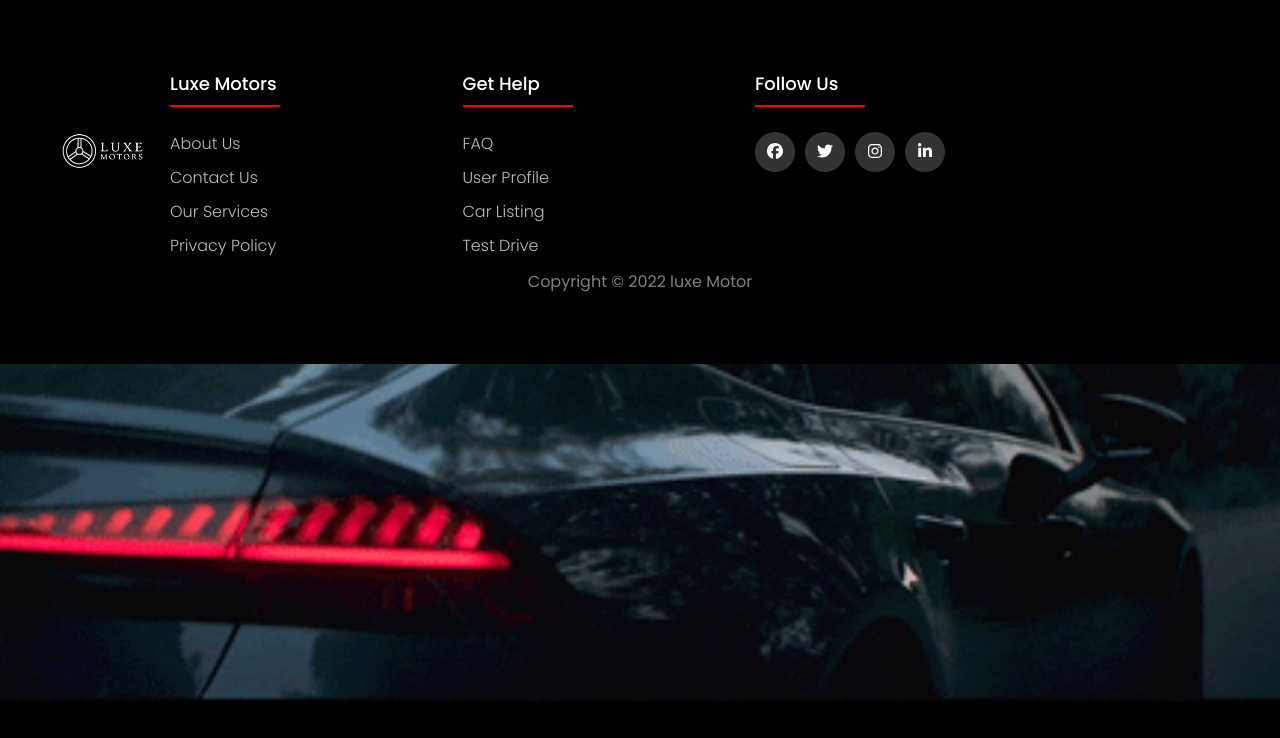
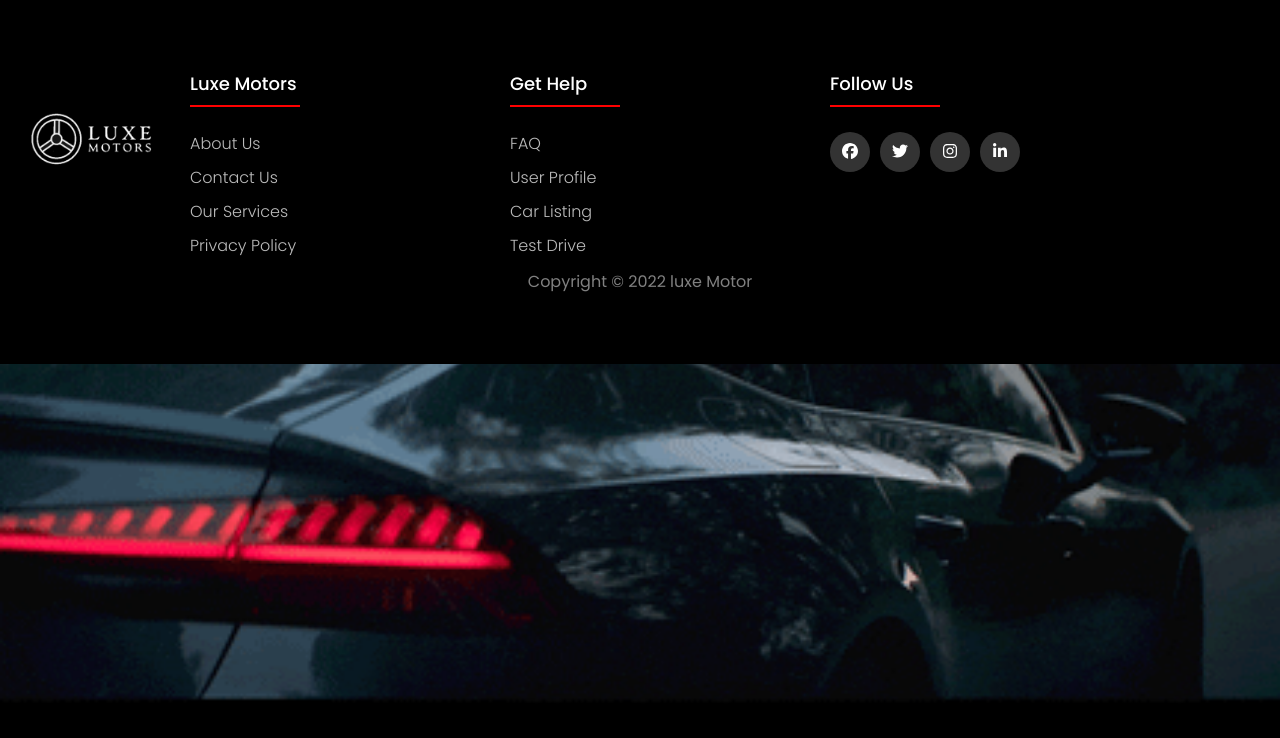
Before and after one commit to bechara-rizk/DealershipTeamOne, a Next.js app: page /home/homescreen in a window 1280 px wide. Shown: the top 738 px of the page. Built offline with nearby package versions, Linux system fonts and the light colour scheme.

Commit message:
Edit style

```diff
--- a/src/components/Footer.js
+++ b/src/components/Footer.js
@@ -12,7 +12,7 @@ const Footer = () => {
 		<div className="container">
 		 <div className="row">
 		 <div className="footer-logo"  style={{ height: '200px', lineHeight: '200px', textAlign: 'center' }}>
-	   <img src="/images/logo.jpg"  alt="Logo" style={{width: '100px', height: 'auto' }}/>
+	   <img src="/images/logo.jpg"  alt="Logo" style={{width: '150px', height: 'auto' }}/>
 	 </div>
 		   <div className="footer-col">
 			 <h4>Luxe Motors</h4>
--- a/src/styles/footer.css
+++ b/src/styles/footer.css
@@ -1,24 +1,27 @@
 @import url('https://fonts.googleapis.com/css2?family=Poppins:wght@300;400;500;600;700&display=swap');
 
-*{
-  margin:0;
-  padding:0;
+body {
+  margin: 0;
+}
+.footer * {
+  margin: 0;
+  padding: 0;
   box-sizing: border-box;
 }
 .footer{
+  width: 100% !important;
   line-height: 1.5;
   font-family: 'Poppins', sans-serif;
   clear: both;
   background-color: black;
-  padding: 70px 0;
-  margin-bottom: 20;
+  padding: 0;
+
+
 }
 .container{
-  max-width: 1170px;
   margin:auto;
-  margin-bottom: 20;
-  padding-bottom: 70px;
-
+  width: 100%;
+  width: 100%;
 }
 .row{
   display: flex;
@@ -33,7 +36,7 @@ ul{
 }
 .footer-col{
    width: 25%;
-   padding: 0 15px;
+   padding: 0 20px;
 }
 .footer-col h4{
   font-size: 18px;
@@ -89,6 +92,8 @@ ul{
 .footer-logo{
   display: 'flex';
   text-align: center;
+  margin-left: 20px;
+
 }
 
 .footer__copyright{
```
